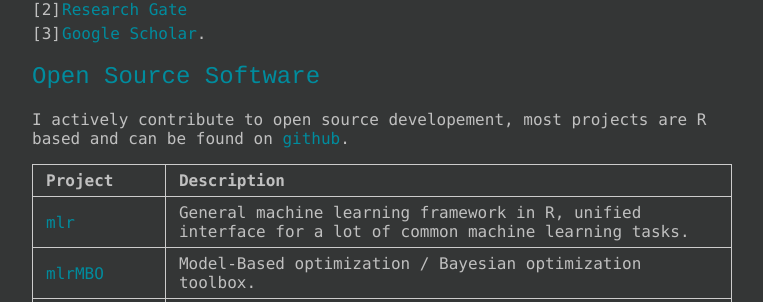
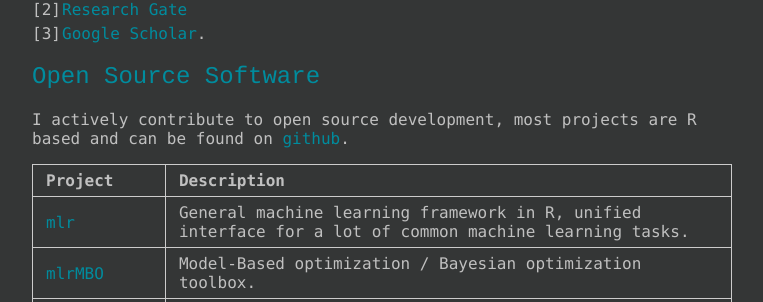
Before and after one commit to ja-thomas/ja-thomas.github.io, a Jekyll site: the page built from index.md, in a window 1280 px wide. Shown: the part 869-1171 px from the top of the page, without its empty margins (258-1021 px from the left). Built offline with Jekyll 4.4.1, drawn with Linux system fonts in a browser that asks for light colours; our own code applies the rules of GitHub Pages for plain Markdown files.

```diff
--- a/index.md
+++ b/index.md
@@ -40,7 +40,7 @@ You can find out more about my research at my
 
 ## Open Source Software
 
-I actively contribute to open source developement, most projects are R based and can be found on [github](https://github.com/ja-thomas).
+I actively contribute to open source development, most projects are R based and can be found on [github](https://github.com/ja-thomas).
 
 
 Project | Description
```
Also changed, not shown: contact.md (+1 -1 lines).
